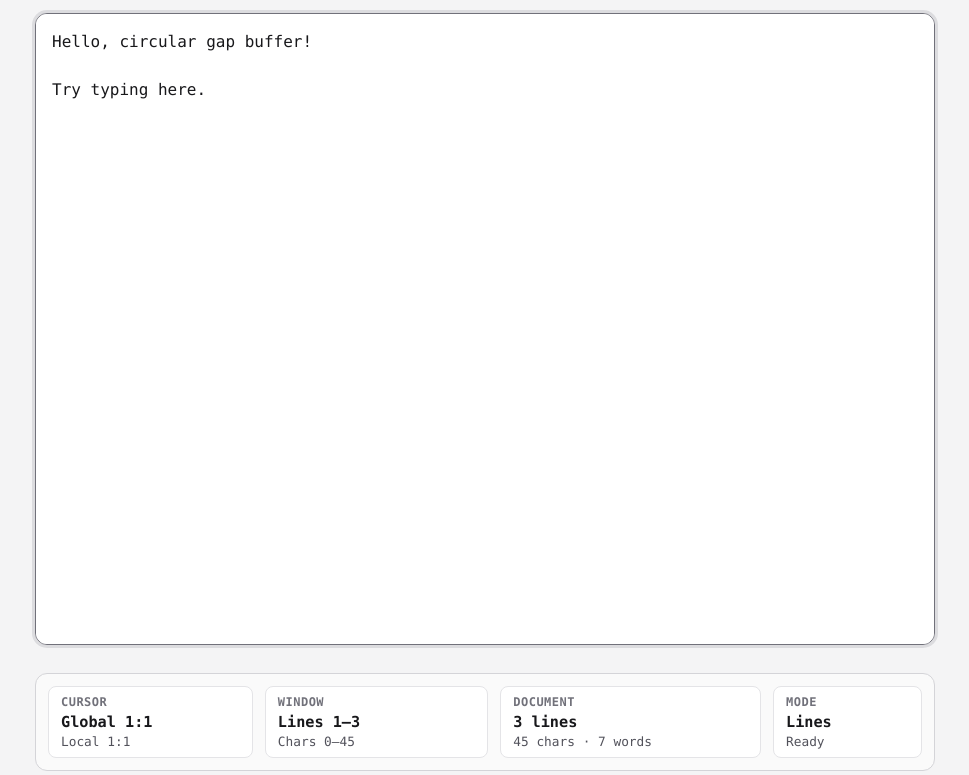
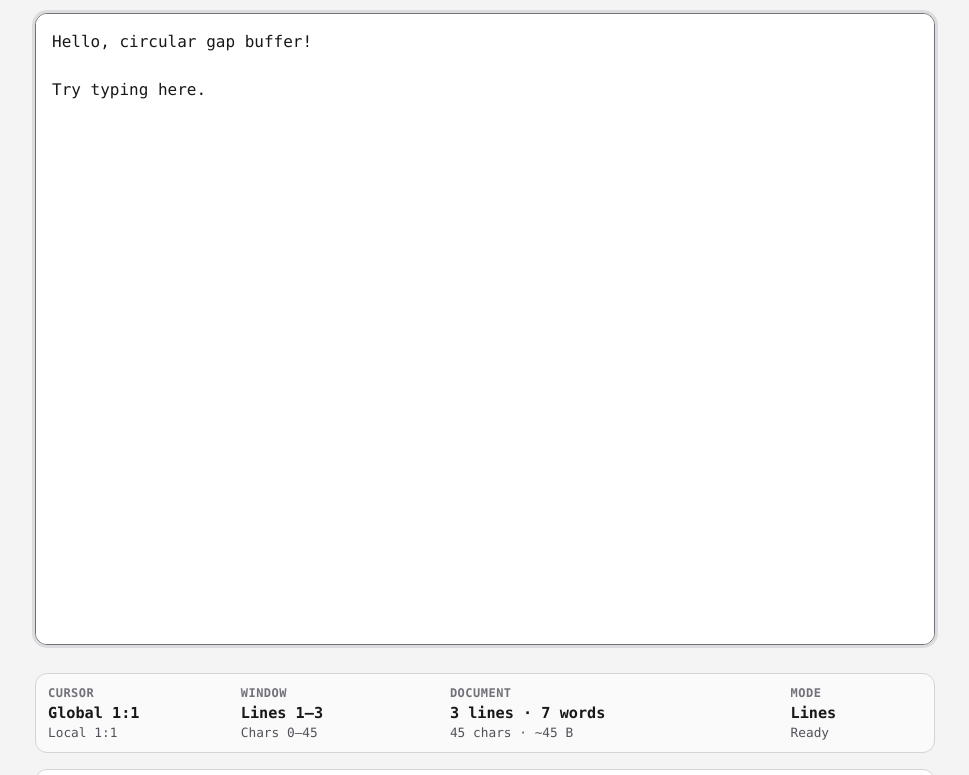
Before and after one commit to borisreif/CircularGapBufferEditor, a website with bundled scripts: page index.html in a window 1280 px wide. Shown: the part 148-923 px from the top of the page, without its empty margins (155-1124 px from the left). Built offline with nearby package versions, Linux system fonts and the light colour scheme.

Commit message:
Change navigation bar design. Found bug

```diff
--- a/index.html
+++ b/index.html
@@ -41,25 +41,25 @@
     </div>
 
     <footer id="status-bar" class="status-bar" aria-live="polite">
-  <section class="status-group">
+  <section class="status-cursor">
     <div class="status-label">Cursor</div>
     <div class="status-main" id="status-cursor-global">Global 1:1</div>
     <div class="status-sub" id="status-cursor-local">Local 1:1</div>
   </section>
 
-  <section class="status-group">
+  <section class="status-window">
     <div class="status-label">Window</div>
     <div class="status-main" id="status-window-lines">Lines 1–1</div>
     <div class="status-sub" id="status-window-chars">Chars 0–0</div>
   </section>
 
-  <section class="status-group">
+  <section class="status-document">
     <div class="status-label">Document</div>
     <div class="status-main" id="status-document-lines">1 line</div>
     <div class="status-sub" id="status-document-size">0 chars · 0 words</div>
   </section>
 
-  <section class="status-group status-group-small">
+  <section class="status-group-small">
     <div class="status-label">Mode</div>
     <div class="status-main" id="status-mode">Lines</div>
     <div class="status-sub" id="status-save">Saved</div>
--- a/srcs/app/EditorStatus.js
+++ b/srcs/app/EditorStatus.js
@@ -16,8 +16,11 @@ export function formatEditorStatus({ cursor, viewport, stats, message = "" }) {
     cursorLocal: `Local ${cursor.localLine}:${cursor.localColumn}`,
     windowLines: `Lines ${formatNumber(viewport.startLine)}–${formatNumber(viewport.endLine)}`,
     windowChars: `Chars ${formatNumber(viewport.startOffset)}–${formatNumber(viewport.endOffset)}`,
-    documentLines: `${formatNumber(stats.lines)} ${plural(stats.lines, "line")}`,
-    documentSize: `${formatNumber(stats.length)} chars · ${formatNumber(stats.words)} ${plural(stats.words, "word")}`,
+    //documentLines: `${formatNumber(stats.lines)} ${plural(stats.lines, "line")}`,
+    //documentSize: `${formatNumber(stats.length)} chars · ${formatNumber(stats.words)} ${plural(stats.words, "word")}`,
+    documentLines: `${formatNumber(stats.lineCount)} lines · ${formatNumber(stats.wordCount)} words`,
+    //documentSize: `${formatNumber(stats.characterCount)} chars · ${formatNumber(stats.wordCount)} words · ${formatBytes(stats.fileSizeBytes)}`,
+    documentSize: `${formatNumber(stats.characterCount)} chars · ~${formatBytes(stats.estimatedFileSizeBytes)}`,
     mode,
     save: saveState
   };
@@ -30,3 +33,18 @@ function formatNumber(value) {
 function plural(value, singular) {
   return Number(value) === 1 ? singular : `${singular}s`;
 }
+
+function formatBytes(bytes) {
+  if (bytes < 1024) return `${bytes} B`;
+
+  const units = ["KB", "MB", "GB"];
+  let value = bytes / 1024;
+  let unitIndex = 0;
+
+  while (value >= 1024 && unitIndex < units.length - 1) {
+    value /= 1024;
+    unitIndex += 1;
+  }
+
+  return `${value.toFixed(value < 10 ? 1 : 0)} ${units[unitIndex]}`;
+}
--- a/srcs/domain/EditorDocument.js
+++ b/srcs/domain/EditorDocument.js
@@ -331,9 +331,19 @@ export default class EditorDocument {
     const currentVisibleText = visibleText ?? this.getVisibleText();
 
     return {
+      // Keep the original short names for existing tests and debug output.
       length: metrics.length,
       words: metrics.words,
       lines: metrics.lines,
+
+      // More explicit names used by the structured footer. The file size is an
+      // estimate based on character count so status rendering does not need to
+      // materialize and UTF-8 encode the full document.
+      characterCount: metrics.length,
+      wordCount: metrics.words,
+      lineCount: metrics.lines,
+      estimatedFileSizeBytes: metrics.length,
+
       cursor: this.getCursor(),
       globalCursor: this.getGlobalCursor(),
       visibleLength: this.getVisibleLength(),
--- a/styles/status.css
+++ b/styles/status.css
@@ -1,6 +1,6 @@
 .status-bar {
   display: grid;
-  grid-template-columns: 1.1fr 1.2fr 1.4fr 0.8fr;
+  grid-template-columns: 1.1fr 1.2fr 2.0fr 0.8fr;
   gap: 0.75rem;
   align-items: stretch;
   margin-top: 0.75rem;
```
